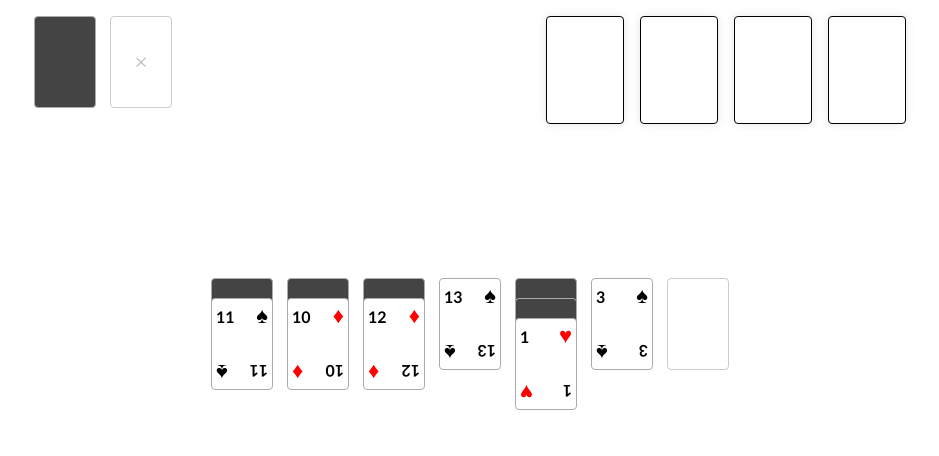
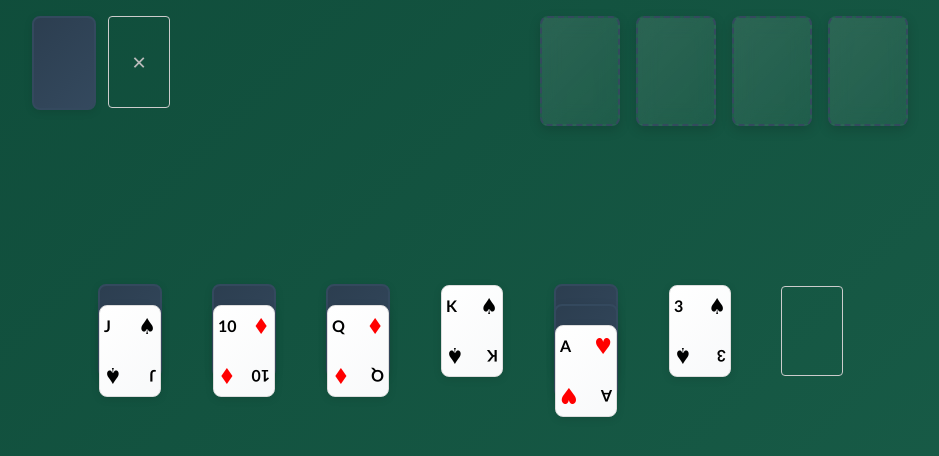
Before and after one commit to acassar/nkg-solitaire, a Vue app: page / in a window 1280 px wide. Shown: the top 456 px of the page, without its empty margins (170-1109 px from the left). Built offline with nearby package versions, Linux system fonts and the light colour scheme; the HTML template or start-up script is replaced by a standard one.

Commit message:
Improved game UI

```diff
--- a/src/components/FoundationPile.vue
+++ b/src/components/FoundationPile.vue
@@ -77,12 +77,18 @@ onMounted(() => {
   position: relative;
   z-index: 1;
 
-  border: 1px solid #000;
-  border-radius: 4px;
-  background-color: #fff;
+  border: 2px dashed #34495e;
+  border-radius: 8px;
+  background: linear-gradient(135deg, rgba(255, 255, 255, 0.1), rgba(255, 255, 255, 0.05));
   padding: 0.5rem;
-  box-shadow: 0 0 10px 0 rgba(0, 0, 0, 0.1);
+  box-shadow: 0 4px 12px rgba(0, 0, 0, 0.15);
   transition: all 0.3s ease;
+  backdrop-filter: blur(10px);
+}
+
+.pile:hover {
+  border-color: #3498db;
+  box-shadow: 0 6px 20px rgba(52, 152, 219, 0.3);
 }
 
 .card-container {
--- a/src/components/StockComponent.vue
+++ b/src/components/StockComponent.vue
@@ -76,12 +76,20 @@ const handleLastCardDrawn = () => {
   width: var(--card-width);
   height: var(--card-height);
   cursor: pointer;
+  border-radius: 8px;
+  transition: all 0.2s ease;
+}
+
+.draw-pile:hover {
+  transform: translateY(-2px);
+  box-shadow: 0 4px 12px rgba(0, 0, 0, 0.15);
 }
 
 .discard-pile {
   width: var(--card-width);
   height: var(--card-height);
   position: relative;
+  border-radius: 8px;
 }
 
 .card-container {
--- a/src/components/TableauPile.vue
+++ b/src/components/TableauPile.vue
@@ -1,5 +1,5 @@
 <script setup lang="ts">
-import { inject, ref } from 'vue'
+import { inject, ref, computed } from 'vue'
 import { type TUseDrag } from '@/services/composables/useCardDrag'
 import Card from './card/CardComponent.vue'
 import { useDragKey } from '@/constants/provideKeys'
@@ -28,10 +28,26 @@ const handleDrop = () => {
 const handleDragStart = (selectedCard: CardModel, tableau: Tableau, event: PointerEvent) => {
   startCardDrag(selectedCard, tableau, event)
 }
+
+// Calculate the height based on the number of cards
+const pileHeight = computed(() => {
+  // Get CSS variables from the document root
+  const rootStyles = getComputedStyle(document.documentElement)
+  const cardHeight = parseInt(rootStyles.getPropertyValue('--card-height'))
+  const cardOverlap = parseInt(rootStyles.getPropertyValue('--card-overlap'))
+  const numCards = props.tableau.cards.length
+
+  if (numCards === 0) {
+    return cardHeight
+  }
+
+  // Height = first card height + (number of additional cards * (card height - overlap))
+  return cardHeight + (numCards - 1) * (cardHeight - cardOverlap)
+})
 </script>
 
 <template>
-  <div ref="tableauRef" class="pile">
+  <div ref="tableauRef" class="pile" :style="{ height: pileHeight + 'px' }">
     <div v-if="tableau.cards.length === 0" class="card empty" @dragover.prevent></div>
     <div v-else class="card-container" v-for="(card, index) in tableau.cards" :key="card.id">
       <Card
@@ -54,12 +70,24 @@ const handleDragStart = (selectedCard: CardModel, tableau: Tableau, event: Point
   flex-direction: column;
   z-index: 1;
   position: relative;
+  min-height: var(--card-height);
+  padding: 1rem;
+  border-radius: 8px;
+  transition: all 0.3s ease;
+}
+
+.pile:hover {
+  background: rgba(255, 255, 255, 0.05);
+  box-shadow: 0 4px 12px rgba(0, 0, 0, 0.1);
 }
 
 .card-container {
   position: relative;
-  width: var(--card-width);
+  display: flex;
+  justify-content: center;
+  align-items: center;
+  width: calc(var(--card-width) * 1.1);
   height: var(--card-height);
-  margin-bottom: -70px; /* Overlap cards */
+  margin-bottom: calc(-1 * var(--card-overlap)); /* Overlap cards */
 }
 </style>
--- a/src/components/card/CardComponent.vue
+++ b/src/components/card/CardComponent.vue
@@ -95,14 +95,15 @@ watch(
 .card {
   width: var(--card-width);
   height: var(--card-height);
-  border: 1px solid #aaa;
-  border-radius: 4px;
-  background-color: white;
+  border: 1px solid #ddd;
+  border-radius: 8px;
+  background: linear-gradient(135deg, #ffffff, #f8f9fa);
   font-weight: bold;
   font-size: 18px;
   display: flex;
   flex-direction: column;
   justify-content: space-between;
+  box-shadow: 0 2px 8px rgba(0, 0, 0, 0.1);
 }
 
 .card.hover {
@@ -121,11 +122,12 @@ watch(
 }
 
 .faceDown {
-  background-color: #444;
+  background: linear-gradient(135deg, #2c3e50, #34495e);
   color: transparent;
+  border: 2px solid #34495e;
 }
 .faceUp {
-  background-color: white;
+  background: linear-gradient(135deg, #ffffff, #f8f9fa);
 }
 
 .row {
--- a/src/components/card/components/CardRow.vue
+++ b/src/components/card/components/CardRow.vue
@@ -15,7 +15,7 @@ const suitStyles: Record<Suit, { icon: string; color: string }> = {
 </script>
 
 <template>
-  <div class="value">{{ card.value }}</div>
+  <div class="value">{{ card.getValueString() }}</div>
   <div class="icon" :style="{ color: suitStyles[card.suit!].color }">
     {{ suitStyles[card.suit!].icon }}
   </div>
--- a/src/css/global.css
+++ b/src/css/global.css
@@ -1,2 +1,54 @@
 @import url('./card.css');
 @import url('./variables.css');
+
+html,
+body {
+  height: 100%;
+  margin: 0;
+  padding: 0;
+  font-family: 'Segoe UI', Tahoma, Geneva, Verdana, sans-serif;
+  background: linear-gradient(135deg, #0f4c3a 0%, #1a5f4a 100%);
+}
+
+#app {
+  height: 100vh;
+  display: flex;
+  flex-direction: column;
+}
+
+/* Drop zone indicators */
+.drop-zone-valid {
+  border: 2px dashed #27ae60 !important;
+  background-color: rgba(39, 174, 96, 0.1) !important;
+  box-shadow: 0 0 15px rgba(39, 174, 96, 0.3) !important;
+}
+
+.drop-zone-invalid {
+  border: 2px dashed #e74c3c !important;
+  background-color: rgba(231, 76, 60, 0.1) !important;
+  box-shadow: 0 0 15px rgba(231, 76, 60, 0.3) !important;
+}
+
+/* Card hover effects */
+.card:hover {
+  transform: translateY(-2px);
+  box-shadow: 0 4px 12px rgba(0, 0, 0, 0.15);
+}
+
+.card:hover:not(.dragging) {
+  transition: all 0.2s ease;
+}
+
+/* Dragging state */
+.dragging {
+  opacity: 0.8;
+  transform: rotate(5deg) scale(1.05);
+  box-shadow: 0 8px 25px rgba(0, 0, 0, 0.3);
+  z-index: 1000;
+}
+
+/* Game board improvements */
+.game-board {
+  background: linear-gradient(135deg, #0f4c3a 0%, #1a5f4a 100%);
+  min-height: 100vh;
+}
--- a/src/css/variables.css
+++ b/src/css/variables.css
@@ -1,4 +1,5 @@
 :root {
   --card-width: 60px;
   --card-height: 90px;
+  --card-overlap: 70px;
 }
```
